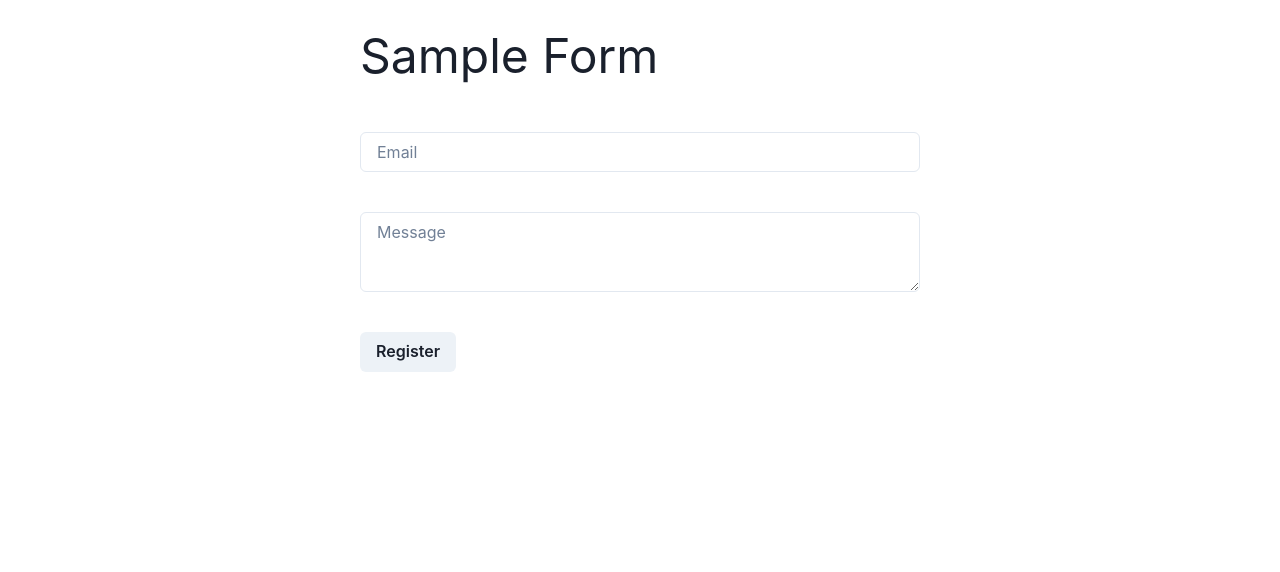
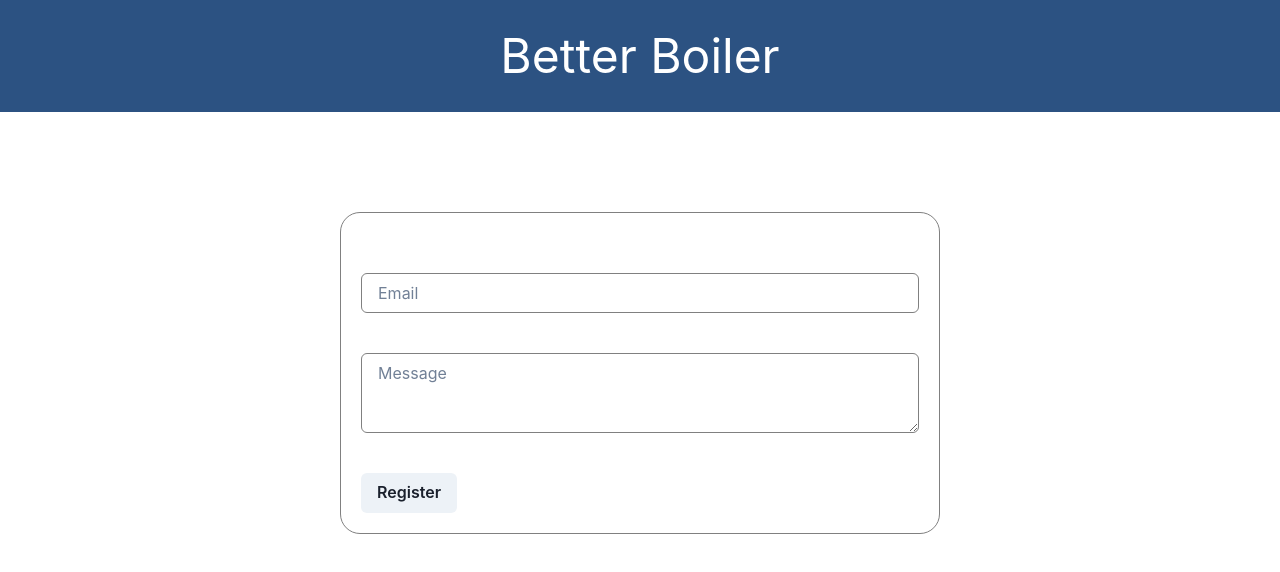
Before and after one commit to cyber-evangelists/payperlead-fe, a Next.js app: page / in a window 1280 px wide. Shown: the top 572 px of the page. Built offline with nearby package versions, Linux system fonts and the light colour scheme.

Commit message:
improved form presentation

```diff
--- a/next.config.js
+++ b/next.config.js
@@ -10,8 +10,8 @@ const nextConfig = {
   rewrites: async () => [
     {
       source: '/api/:slug*',
-      destination: 'http://141.136.36.126/betterboiler/:slug*',
-      // destination: 'http://127.0.0.1:8000/:slug*',
+      // destination: 'http://141.136.36.126/betterboiler/:slug*',
+      destination: 'http://127.0.0.1:8000/:slug*',
     },
   ],
 }
--- a/src/pages/index.tsx
+++ b/src/pages/index.tsx
@@ -11,13 +11,19 @@ import NextLink from "next/link";
 export default function Home() {
   const [disabled, setDisabled] = useState(true);
   return (
-    <Box p="5" maxW="600px" mx="auto">
-      <Text as="h1" fontSize="5xl">Sample Form</Text>
-      <Input placeholder="Email" mt="10" onChange={(e) => setDisabled(!/^.+@.+\..+$/.test(e.target.value))} />
-      <Textarea placeholder="Message" mt="10" />
-      <NextLink href={disabled ? '#' : "/home?session=UQAxf4GQ0XxrCvCIjsED1f2yfI5lDCBt"}>
-        <Button mt="10">Register</Button>
-      </NextLink>
+    <Box mx="auto">
+      <Box color="white" bgColor="blue.700">
+        <Text as="h1" fontSize="5xl" textAlign="center" p="5">Better Boiler</Text>
+      </Box>
+      <Center py="100px">
+        <Box maxW="600px" mx="auto" border="1px solid grey" borderRadius="20px" p="5">
+          <Input placeholder="Email" mt="10" onChange={(e) => setDisabled(!/^.+@.+\..+$/.test(e.target.value))} />
+          <Textarea placeholder="Message" mt="10" />
+          <NextLink href={disabled ? '#' : "/home?session=UQAxf4GQ0XxrCvCIjsED1f2yfI5lDCBt"}>
+            <Button mt="10">Register</Button>
+          </NextLink>
+        </Box>
+      </Center>
     </Box>
   );
 }
```
